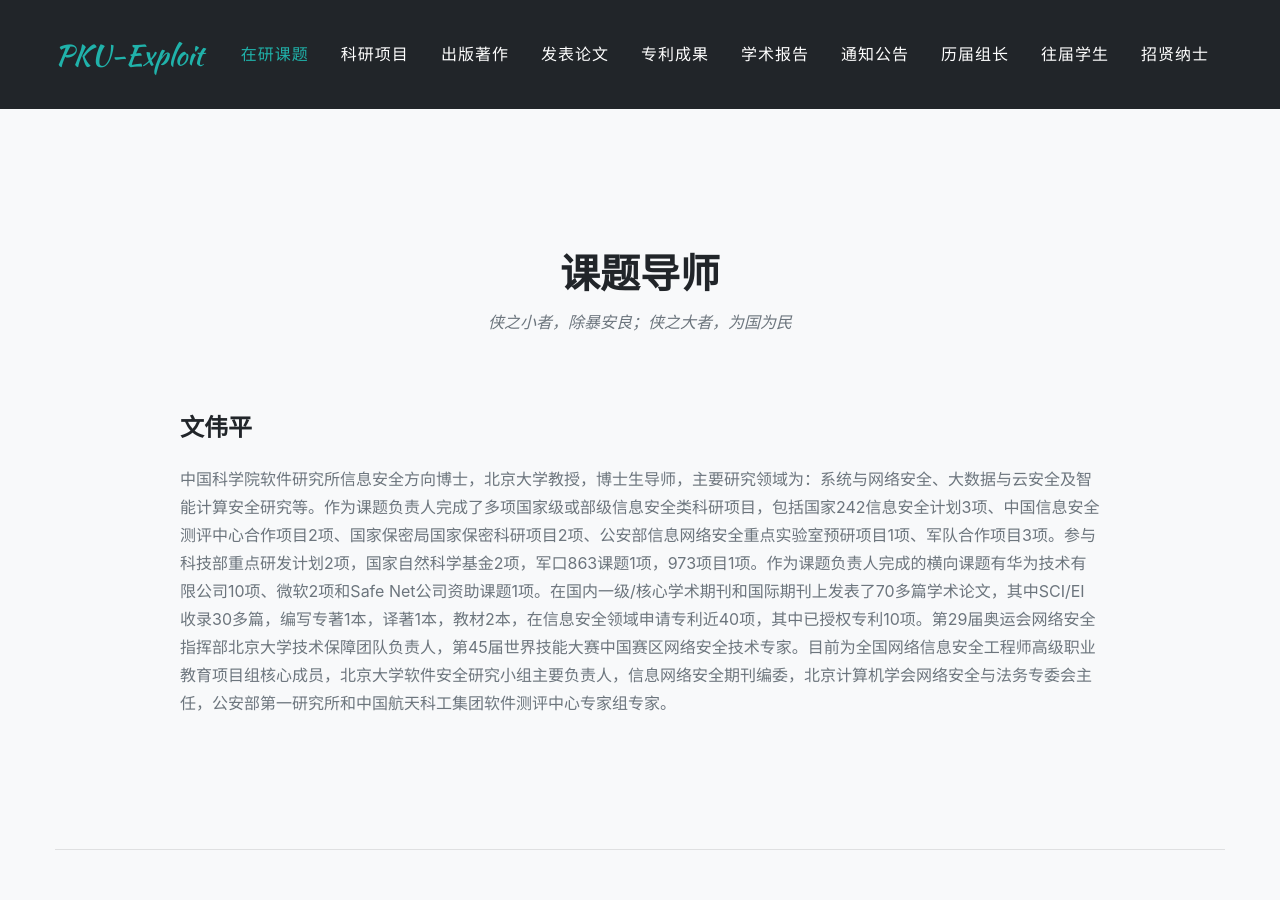
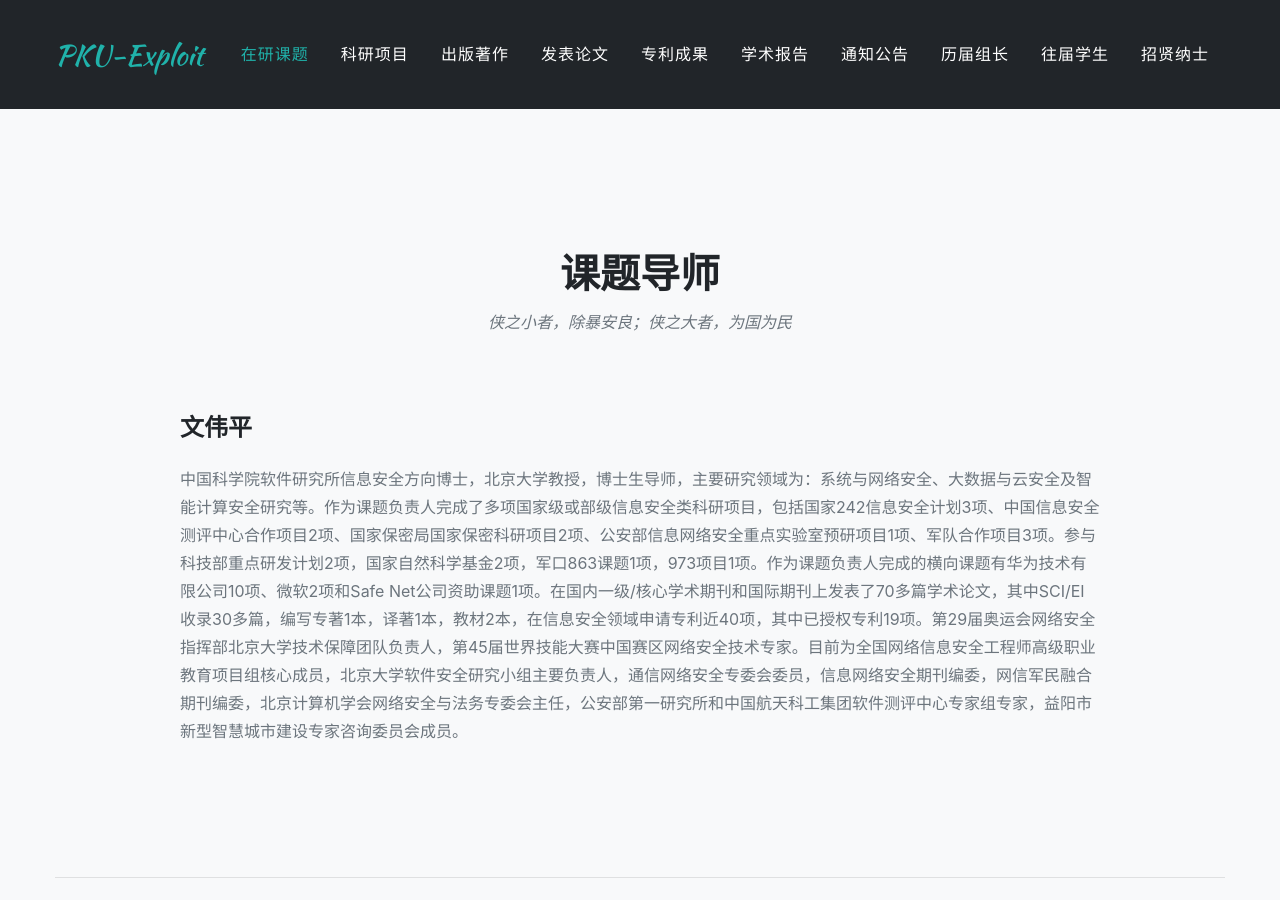
Before and after one commit to xxycfhb/xxycfhb.github.io, a Jekyll site: the page built from pages/current.html, in a window 1280 px wide and 900 px high. Built offline with Jekyll 4.4.1, drawn with Linux system fonts in a browser that asks for light colours; some web fonts are replaced.

```diff
--- a/_data/sitetext.yml
+++ b/_data/sitetext.yml
@@ -474,7 +474,7 @@ tutor:
     title: "课题导师"
     text: "侠之小者，除暴安良；侠之大者，为国为民"
     name: "文伟平"
-    content: "中国科学院软件研究所信息安全方向博士，北京大学教授，博士生导师，主要研究领域为：系统与网络安全、大数据与云安全及智能计算安全研究等。作为课题负责人完成了多项国家级或部级信息安全类科研项目，包括国家242信息安全计划3项、中国信息安全测评中心合作项目2项、国家保密局国家保密科研项目2项、公安部信息网络安全重点实验室预研项目1项、军队合作项目3项。参与科技部重点研发计划2项，国家自然科学基金2项，军口863课题1项，973项目1项。作为课题负责人完成的横向课题有华为技术有限公司10项、微软2项和Safe Net公司资助课题1项。在国内一级/核心学术期刊和国际期刊上发表了70多篇学术论文，其中SCI/EI收录30多篇，编写专著1本，译著1本，教材2本，在信息安全领域申请专利近40项，其中已授权专利10项。第29届奥运会网络安全指挥部北京大学技术保障团队负责人，第45届世界技能大赛中国赛区网络安全技术专家。目前为全国网络信息安全工程师高级职业教育项目组核心成员，北京大学软件安全研究小组主要负责人，信息网络安全期刊编委，北京计算机学会网络安全与法务专委会主任，公安部第一研究所和中国航天科工集团软件测评中心专家组专家。  "
+    content: "中国科学院软件研究所信息安全方向博士，北京大学教授，博士生导师，主要研究领域为：系统与网络安全、大数据与云安全及智能计算安全研究等。作为课题负责人完成了多项国家级或部级信息安全类科研项目，包括国家242信息安全计划3项、中国信息安全测评中心合作项目2项、国家保密局国家保密科研项目2项、公安部信息网络安全重点实验室预研项目1项、军队合作项目3项。参与科技部重点研发计划2项，国家自然科学基金2项，军口863课题1项，973项目1项。作为课题负责人完成的横向课题有华为技术有限公司10项、微软2项和Safe Net公司资助课题1项。在国内一级/核心学术期刊和国际期刊上发表了70多篇学术论文，其中SCI/EI收录30多篇，编写专著1本，译著1本，教材2本，在信息安全领域申请专利近40项，其中已授权专利19项。第29届奥运会网络安全指挥部北京大学技术保障团队负责人，第45届世界技能大赛中国赛区网络安全技术专家。目前为全国网络信息安全工程师高级职业教育项目组核心成员，北京大学软件安全研究小组主要负责人，通信网络安全专委会委员，信息网络安全期刊编委，网信军民融合期刊编委，北京计算机学会网络安全与法务专委会主任，公安部第一研究所和中国航天科工集团软件测评中心专家组专家，益阳市新型智慧城市建设专家咨询委员会成员。  "
     image: ../assets/img/teachers/wwp_mini.png
     alt: tutor image
 
```
Also changed, not shown: _portfolio/teacher1.md (+1 -1 lines).
